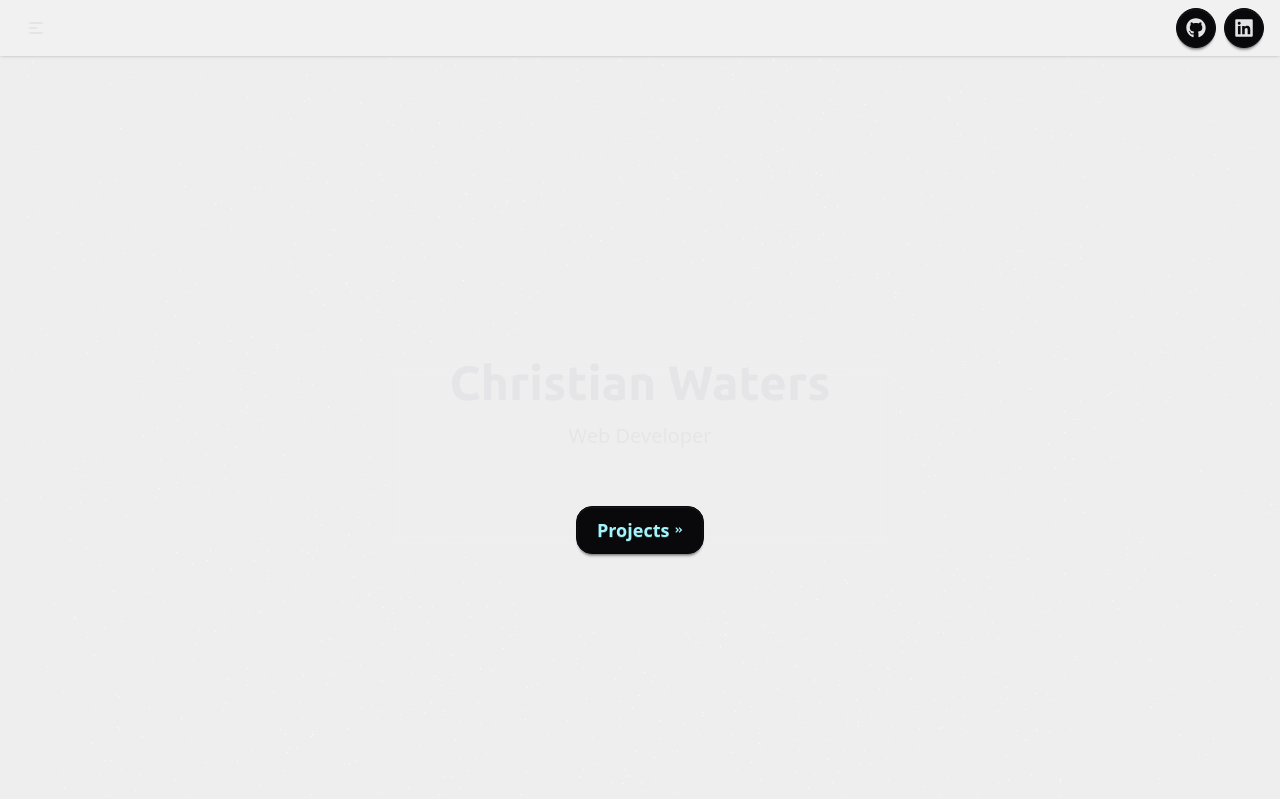
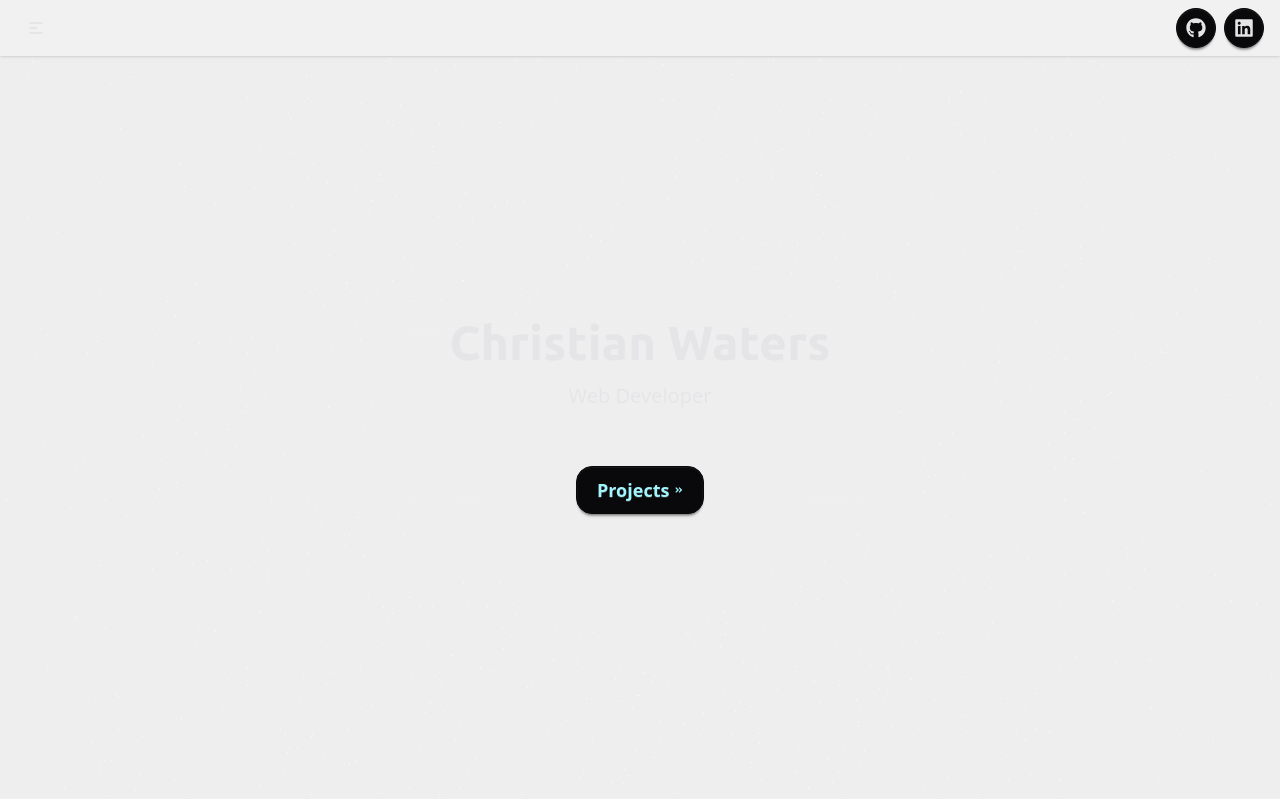
Before and after one commit to rotisserie-christian/portfolio, a React (Vite) app: page / in a window 1280 px wide. Shown: the top 799 px of the page. Built offline with nearby package versions, Linux system fonts and the light colour scheme; no server answers.

Commit message:
conditional margin on home page title

```diff
--- a/src/pages/Home.jsx
+++ b/src/pages/Home.jsx
@@ -48,7 +48,7 @@ export default function Home() {
                         <ShootingStars />
                     </ErrorBoundary>
 
-                    <div className="flex flex-col items-center justify-center bg-base-300/60 mb-20 lg:mb-0 z-40 lg:px-16 rounded-3xl backdrop-blur-sm">
+                    <div className="flex flex-col items-center justify-center bg-base-300/60 mb-0 lg:mb-20 lg:mb-0 z-40 lg:px-16 rounded-3xl backdrop-blur-sm">
                         <h1 className="text-3xl lg:text-5xl text-neutral-content/85 ubuntu-bold">
                             Christian Waters
                         </h1>
```
